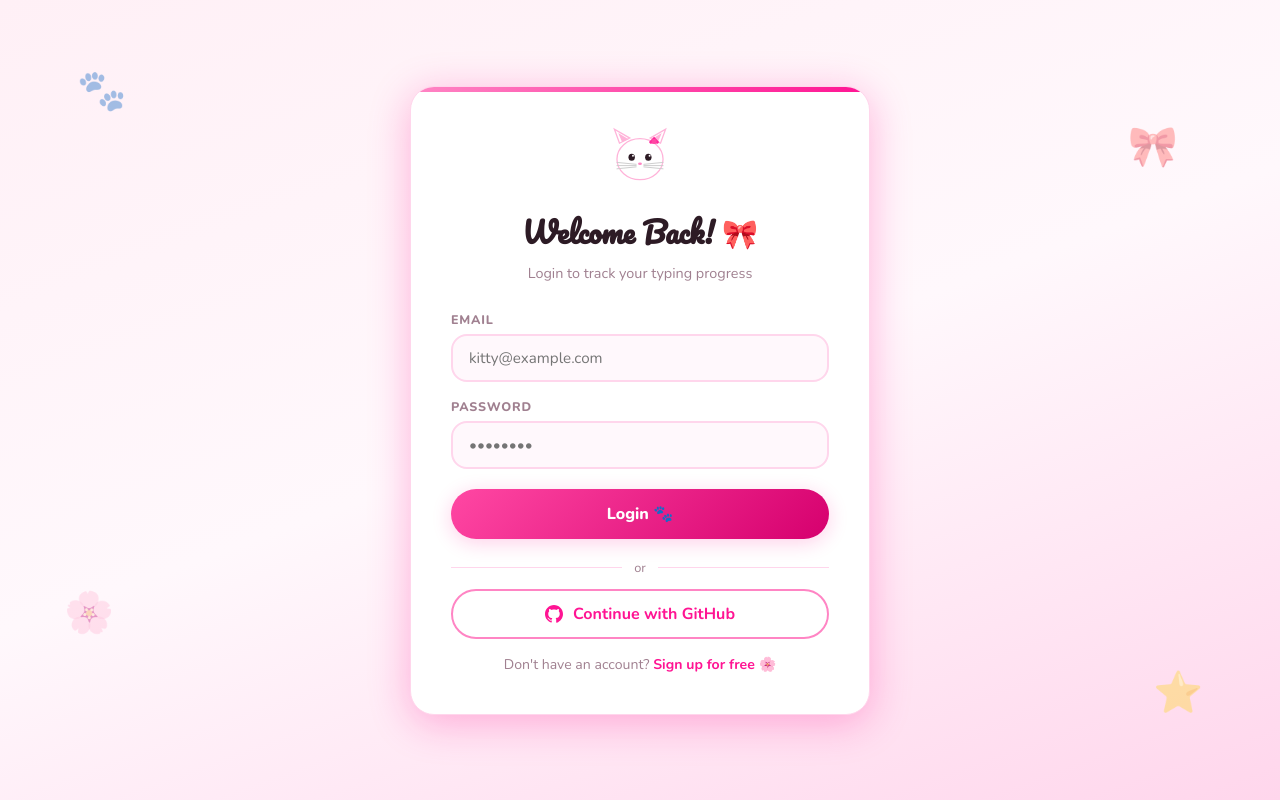
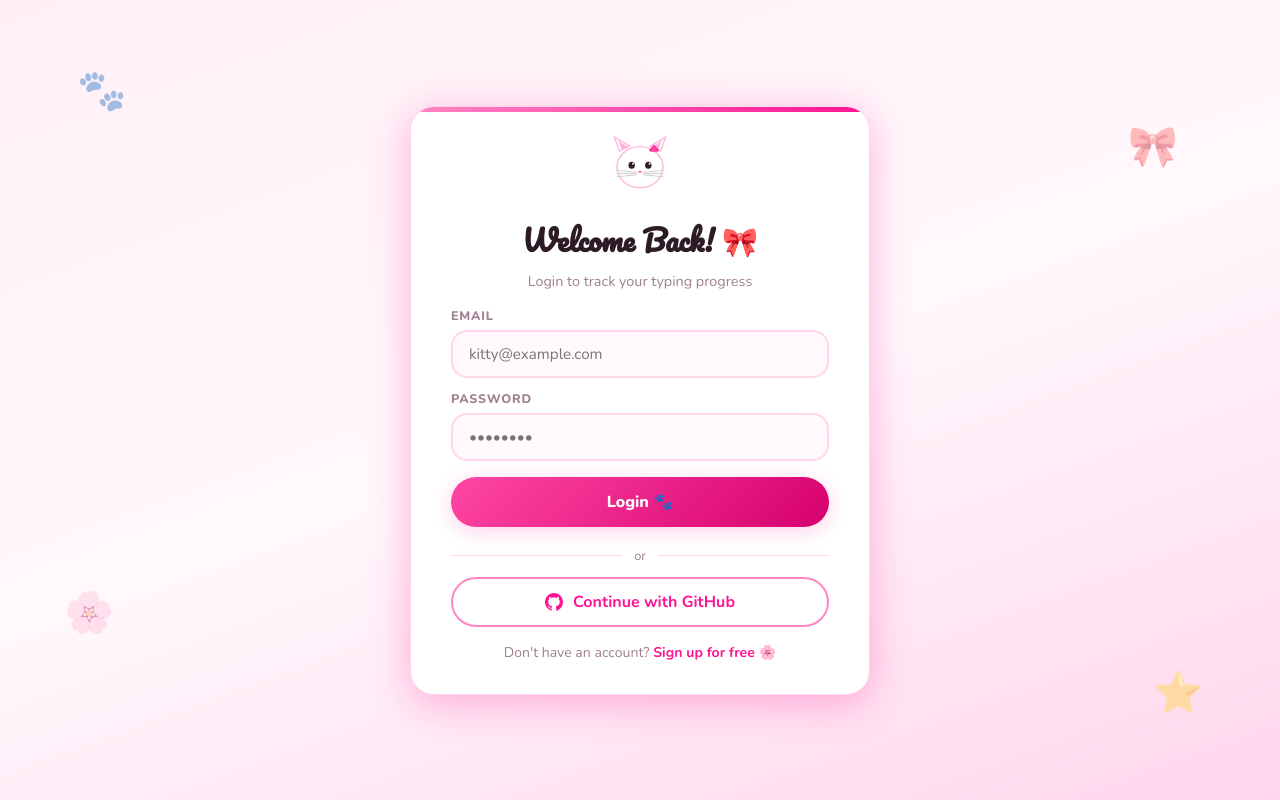
Before and after one commit to codedbyelif/kitty-type, a Next.js app: page /auth/login in a window 1280 px wide. Built offline with nearby package versions, Linux system fonts and the light colour scheme; no server answers.

Commit message:
fix: reduce spacing in login and signup card (cardBar, logoArea, form gap)

```diff
--- a/src/app/auth/auth.module.css
+++ b/src/app/auth/auth.module.css
@@ -45,7 +45,7 @@
 .card {
     background: white;
     border-radius: var(--radius-lg);
-    padding: 0 0 40px;
+    padding: 0 0 32px;
     width: 100%;
     max-width: 460px;
     box-shadow: var(--shadow-lg);
@@ -60,13 +60,13 @@
     background: linear-gradient(90deg, var(--pink-300), var(--pink-500), var(--pink-400));
     background-size: 200%;
     animation: shimmer 2.5s linear infinite;
-    margin-bottom: 32px;
+    margin-bottom: 20px;
 }
 
 .logoArea {
     text-align: center;
     padding: 0 40px;
-    margin-bottom: 28px;
+    margin-bottom: 16px;
 }
 
 .title {
@@ -85,7 +85,7 @@
 .form {
     display: flex;
     flex-direction: column;
-    gap: 16px;
+    gap: 12px;
     padding: 0 40px;
 }
 
```
